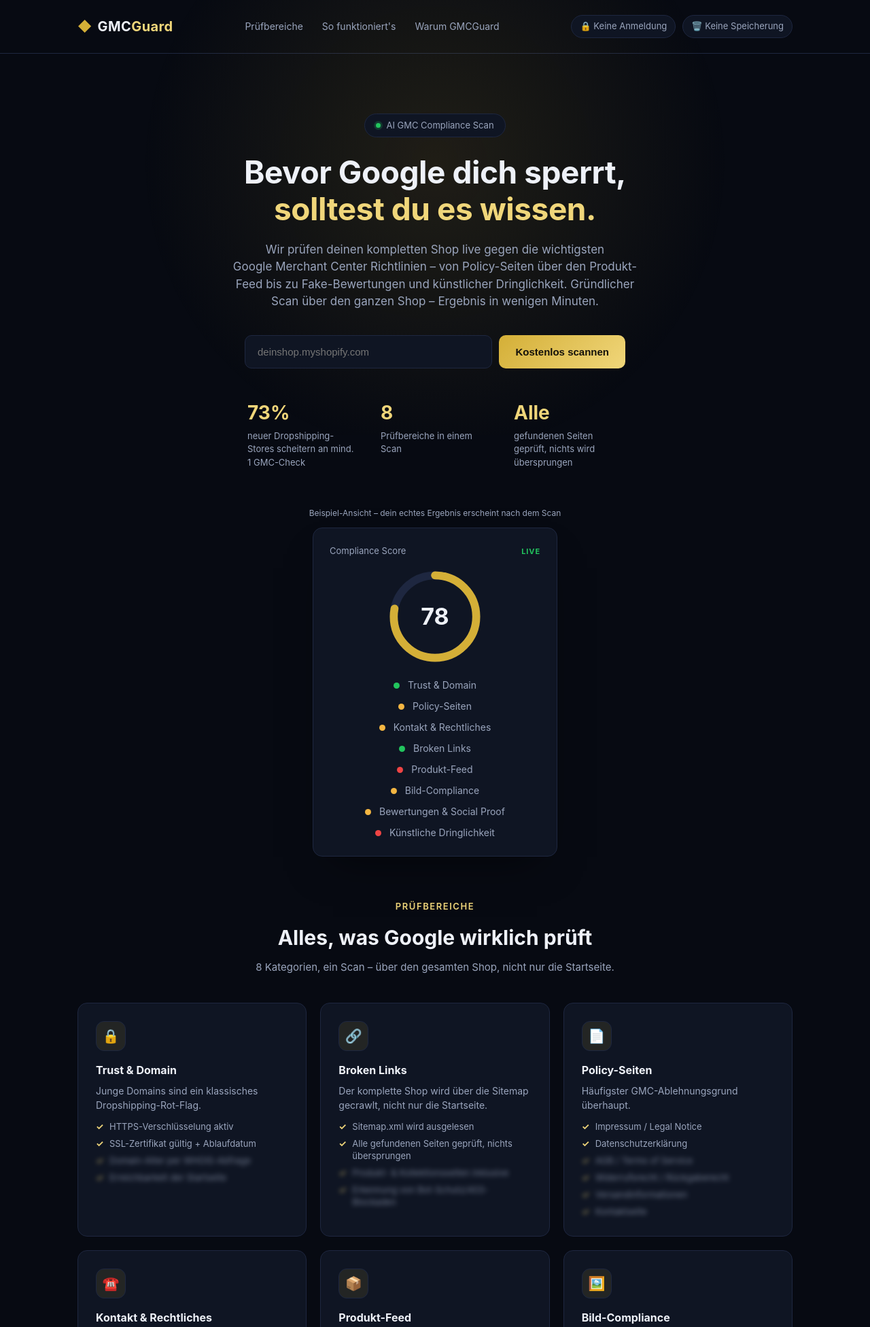
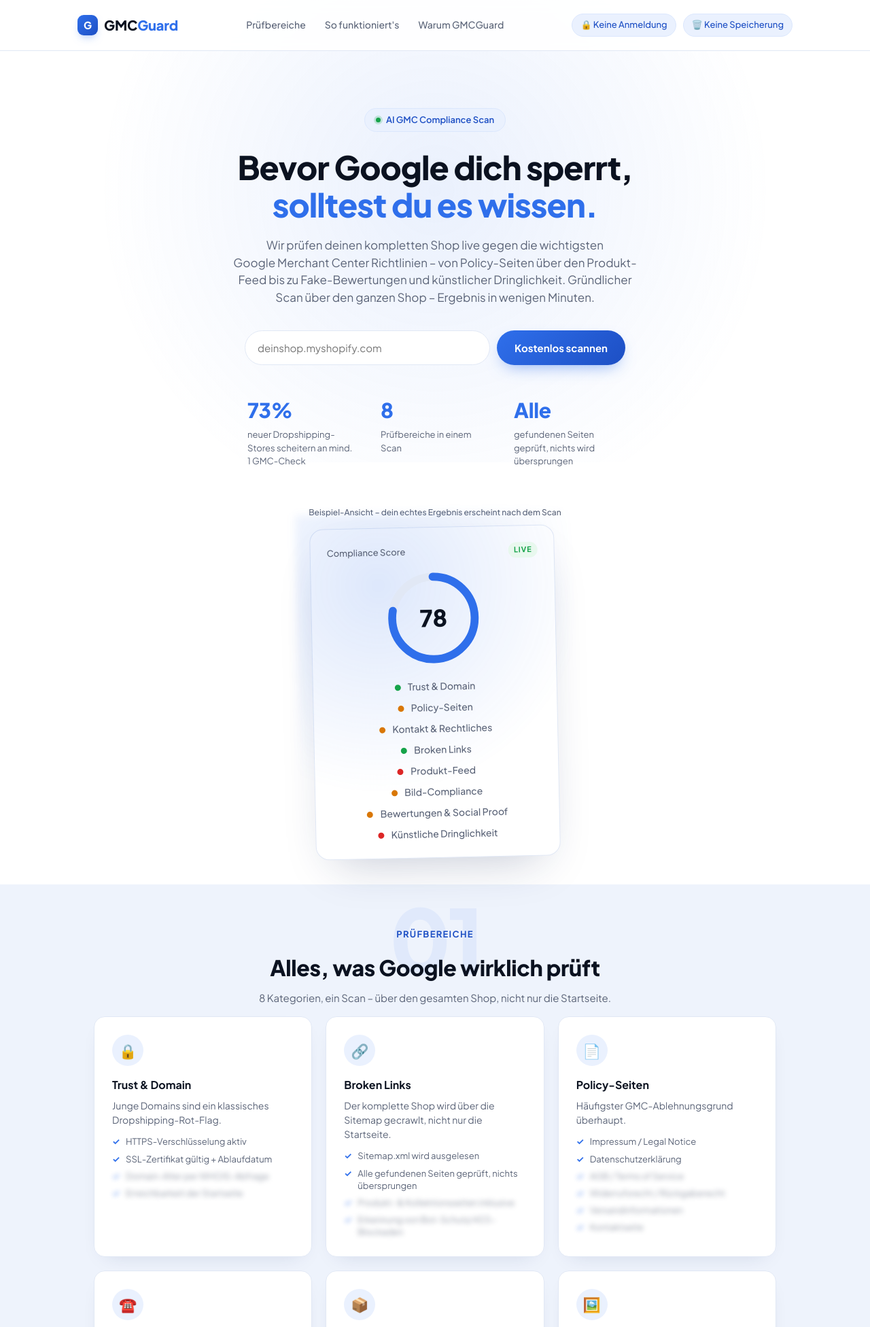
Before and after one commit to BennetEcom/gmc-compliance-scanner, a FastAPI app: page / in a window 1280 px wide. Shown: the top 1952 px of the page at 68% size. Run offline with FastAPI, Linux system fonts and the light colour scheme.

Commit message:
Redesign: white/blue theme inspired by Kalodata with section watermark numbers, floating hero card, distinctive font

```diff
--- a/app/static/css/style.css
+++ b/app/static/css/style.css
@@ -1,15 +1,23 @@
 :root {
-  --bg: #070a12;
-  --bg-elevated: #0f1523;
-  --border: #1e2740;
-  --text: #eef1f8;
-  --text-dim: #9aa5bd;
-  --gold: #d4af37;
-  --gold-soft: #f0d67a;
-  --green: #22c55e;
-  --yellow: #f5b642;
-  --red: #ef4444;
-  --radius: 14px;
+  --bg: #ffffff;
+  --bg-alt: #eef3fc;
+  --bg-elevated: #ffffff;
+  --border: #e1e8f5;
+  --text: #0b1220;
+  --text-dim: #5b6478;
+  --blue: #2f6feb;
+  --blue-dark: #1d4fc4;
+  --blue-soft: #eaf1fe;
+  --blue-pale: #dbe7fd;
+  --green: #16a34a;
+  --green-soft: #e8f8ee;
+  --yellow: #d97706;
+  --yellow-soft: #fdf3e2;
+  --red: #dc2626;
+  --red-soft: #fdeaea;
+  --radius: 16px;
+  --shadow-sm: 0 12px 30px -18px rgba(20, 40, 90, 0.18);
+  --shadow-lg: 0 30px 70px -30px rgba(20, 40, 90, 0.28);
 }
 
 * { box-sizing: border-box; }
@@ -18,19 +26,20 @@ body {
   margin: 0;
   background: var(--bg);
   color: var(--text);
-  font-family: "Inter", -apple-system, BlinkMacSystemFont, "Segoe UI", Roboto, sans-serif;
+  font-family: "Plus Jakarta Sans", "Inter", -apple-system, BlinkMacSystemFont, "Segoe UI", Roboto, sans-serif;
   line-height: 1.5;
   position: relative;
+  -webkit-font-smoothing: antialiased;
 }
 
 .bg-glow {
   position: fixed;
-  top: -20%;
+  top: -15%;
   left: 50%;
   transform: translateX(-50%);
-  width: 1200px;
+  width: 1300px;
   height: 800px;
-  background: radial-gradient(circle at center, rgba(212, 175, 55, 0.12), transparent 60%);
+  background: radial-gradient(circle at center, rgba(47, 111, 235, 0.10), transparent 65%);
   pointer-events: none;
   z-index: 0;
 }
@@ -43,23 +52,55 @@ body {
   z-index: 1;
 }
 
-.accent { color: var(--gold-soft); }
+.accent { color: var(--blue); }
+
+/* Full-width alternating background bands */
+.band { position: relative; overflow: hidden; }
+.band-alt { background: var(--bg-alt); }
+.band-dots {
+  background-image: radial-gradient(rgba(47,111,235,0.16) 1.4px, transparent 1.4px);
+  background-size: 22px 22px;
+  -webkit-mask-image: linear-gradient(to bottom, transparent, black 60px, black calc(100% - 60px), transparent);
+  mask-image: linear-gradient(to bottom, transparent, black 60px, black calc(100% - 60px), transparent);
+}
+
+.section-num {
+  position: absolute;
+  top: -18px;
+  left: 50%;
+  transform: translateX(-50%);
+  font-size: 130px;
+  font-weight: 800;
+  color: rgba(47, 111, 235, 0.07);
+  letter-spacing: -0.04em;
+  z-index: 0;
+  pointer-events: none;
+  user-select: none;
+}
+@media (max-width: 700px) { .section-num { font-size: 84px; top: -8px; } }
 
 /* Topbar */
-.topbar { padding: 22px 0; border-bottom: 1px solid var(--border); }
+.topbar { padding: 20px 0; border-bottom: 1px solid var(--border); background: rgba(255,255,255,0.85); backdrop-filter: blur(8px); position: sticky; top: 0; z-index: 20; }
 .topbar-inner { display: flex; justify-content: space-between; align-items: center; flex-wrap: wrap; gap: 12px; }
-.brand { display: flex; align-items: center; gap: 8px; font-weight: 700; font-size: 20px; letter-spacing: 0.02em; }
-.brand-mark { color: var(--gold); }
+.brand { display: flex; align-items: center; gap: 9px; font-weight: 800; font-size: 20px; letter-spacing: -0.01em; }
+.brand-mark {
+  display: inline-flex; align-items: center; justify-content: center;
+  width: 30px; height: 30px; border-radius: 9px;
+  background: linear-gradient(135deg, var(--blue), var(--blue-dark));
+  color: #fff; font-size: 15px; font-style: normal;
+  box-shadow: 0 6px 14px -6px rgba(47,111,235,0.6);
+}
 .nav-links { display: flex; gap: 28px; }
-.nav-links a { color: var(--text-dim); text-decoration: none; font-size: 14px; }
+.nav-links a { color: var(--text-dim); text-decoration: none; font-size: 14px; font-weight: 500; }
 .nav-links a:hover { color: var(--text); }
 @media (max-width: 860px) { .nav-links { display: none; } }
 .topbar-badges { display: flex; gap: 10px; flex-wrap: wrap; }
 .pill {
   font-size: 13px;
-  color: var(--text-dim);
-  background: var(--bg-elevated);
-  border: 1px solid var(--border);
+  font-weight: 500;
+  color: var(--blue-dark);
+  background: var(--blue-soft);
+  border: 1px solid var(--blue-pale);
   padding: 6px 12px;
   border-radius: 999px;
 }
@@ -70,14 +111,15 @@ body {
   flex-direction: column;
   align-items: center;
   text-align: center;
-  padding: 88px 24px 56px;
+  padding: 84px 24px 40px;
+  position: relative;
 }
 
 .eyebrow {
-  color: var(--gold-soft);
+  color: var(--blue-dark);
   font-size: 13px;
-  font-weight: 600;
-  letter-spacing: 0.12em;
+  font-weight: 700;
+  letter-spacing: 0.1em;
   text-transform: uppercase;
   margin: 0 0 14px;
 }
@@ -86,22 +128,24 @@ body {
   display: inline-flex;
   align-items: center;
   gap: 8px;
-  color: var(--text-dim);
+  color: var(--blue-dark);
   font-size: 13px;
-  background: var(--bg-elevated);
-  border: 1px solid var(--border);
+  font-weight: 600;
+  background: var(--blue-soft);
+  border: 1px solid var(--blue-pale);
   padding: 7px 16px;
   border-radius: 999px;
   margin: 0 0 24px;
 }
-.pulse-dot { width: 7px; height: 7px; border-radius: 50%; background: var(--green); box-shadow: 0 0 0 3px rgba(34,197,94,0.2); }
+.pulse-dot { width: 7px; height: 7px; border-radius: 50%; background: var(--green); box-shadow: 0 0 0 3px rgba(22,163,74,0.2); }
 
 h1 {
-  font-size: 46px;
-  line-height: 1.18;
+  font-size: 48px;
+  line-height: 1.15;
   margin: 0 0 20px;
-  font-weight: 700;
-  letter-spacing: -0.01em;
+  font-weight: 800;
+  letter-spacing: -0.02em;
+  max-width: 780px;
 }
 
 .lead {
@@ -118,34 +162,37 @@ h1 {
   flex: 1;
   min-width: 220px;
   padding: 15px 18px;
-  border-radius: 10px;
-  border: 1px solid var(--border);
-  background: var(--bg-elevated);
+  border-radius: 999px;
+  border: 1.5px solid var(--border);
+  background: #fff;
   color: var(--text);
   font-size: 15px;
+  font-family: inherit;
 }
-#store-url:focus { outline: 2px solid var(--gold); }
+#store-url:focus { outline: none; border-color: var(--blue); box-shadow: 0 0 0 4px rgba(47,111,235,0.14); }
 
 #scan-btn {
-  padding: 15px 24px;
-  border-radius: 10px;
+  padding: 15px 26px;
+  border-radius: 999px;
   border: none;
-  background: linear-gradient(135deg, var(--gold), var(--gold-soft));
-  color: #14110a;
+  background: linear-gradient(135deg, var(--blue), var(--blue-dark));
+  color: #fff;
   font-weight: 700;
   font-size: 15px;
+  font-family: inherit;
   cursor: pointer;
   white-space: nowrap;
   transition: transform 0.15s ease, box-shadow 0.15s ease;
+  box-shadow: 0 10px 24px -10px rgba(47,111,235,0.6);
 }
-#scan-btn:hover { transform: translateY(-1px); box-shadow: 0 8px 24px rgba(212,175,55,0.25); }
+#scan-btn:hover { transform: translateY(-1px); box-shadow: 0 12px 28px -8px rgba(47,111,235,0.7); }
 #scan-btn:disabled { opacity: 0.6; cursor: wait; transform: none; }
 
 .form-error {
   margin-top: 12px;
-  color: #ffb4b4;
-  background: rgba(239, 68, 68, 0.12);
-  border: 1px solid rgba(239, 68, 68, 0.3);
+  color: var(--red);
+  background: var(--red-soft);
+  border: 1px solid rgba(220, 38, 38, 0.25);
   padding: 10px 14px;
   border-radius: 8px;
   font-size: 14px;
@@ -153,29 +200,39 @@ h1 {
 
 .stat-row { display: flex; gap: 36px; margin-top: 44px; flex-wrap: wrap; }
 .stat-row.centered { justify-content: center; text-align: left; }
-.stat-num { font-size: 28px; font-weight: 700; color: var(--gold-soft); }
+.stat-num { font-size: 30px; font-weight: 800; color: var(--blue); letter-spacing: -0.01em; }
 .stat-label { color: var(--text-dim); font-size: 13px; max-width: 160px; margin-top: 4px; }
 
-/* Hero visual */
-.hero-visual { margin-top: 56px; display: flex; flex-direction: column; align-items: center; }
-.preview-caption { color: var(--text-dim); font-size: 12px; margin-bottom: 12px; }
+/* Hero visual — floating dashboard card */
+.hero-visual { margin-top: 56px; display: flex; flex-direction: column; align-items: center; position: relative; }
+.preview-caption { color: var(--text-dim); font-size: 12px; margin-bottom: 12px; font-weight: 500; }
 .scorecard-preview {
+  position: relative;
   width: min(360px, 100%);
-  background: var(--bg-elevated);
+  background: #fff;
   border: 1px solid var(--border);
-  border-radius: var(--radius);
+  border-radius: 20px;
   padding: 24px;
-  box-shadow: 0 30px 60px -30px rgba(0,0,0,0.6);
+  box-shadow: var(--shadow-lg);
+  transform: rotate(-1.2deg);
 }
-.scorecard-header { display: flex; justify-content: space-between; align-items: center; color: var(--text-dim); font-size: 13px; margin-bottom: 16px; }
-.badge-live { color: var(--green); font-weight: 700; font-size: 11px; letter-spacing: 0.08em; }
+.scorecard-preview::before {
+  content: "";
+  position: absolute;
+  inset: -22px;
+  z-index: -1;
+  background: radial-gradient(circle at 30% 20%, rgba(47,111,235,0.16), transparent 60%);
+  filter: blur(6px);
+}
+.scorecard-header { display: flex; justify-content: space-between; align-items: center; color: var(--text-dim); font-size: 13px; font-weight: 500; margin-bottom: 16px; }
+.badge-live { color: var(--green); font-weight: 700; font-size: 11px; letter-spacing: 0.08em; background: var(--green-soft); padding: 3px 8px; border-radius: 999px; }
 
 .score-ring-preview { position: relative; width: 140px; height: 140px; margin: 0 auto 20px; }
 .score-ring-preview svg { width: 100%; height: 100%; transform: rotate(-90deg); }
 .ring-bg { fill: none; stroke: var(--border); stroke-width: 10; }
 .ring-fg {
   fill: none;
-  stroke: var(--gold);
+  stroke: var(--blue);
   stroke-width: 10;
   stroke-linecap: round;
   stroke-dasharray: 326.7;
@@ -187,97 +244,114 @@ h1 {
 .ring-fg.red { stroke: var(--red); }
 .score-ring-num {
   position: absolute; inset: 0; display: flex; align-items: center; justify-content: center;
-  font-size: 34px; font-weight: 700;
+  font-size: 34px; font-weight: 800;
 }
 
-.preview-list { list-style: none; padding: 0; margin: 0; display: flex; flex-direction: column; gap: 10px; font-size: 14px; color: var(--text-dim); }
+.preview-list { list-style: none; padding: 0; margin: 0; display: flex; flex-direction: column; gap: 10px; font-size: 14px; color: var(--text-dim); font-weight: 500; }
 .dot { display: inline-block; width: 9px; height: 9px; border-radius: 50%; margin-right: 8px; }
 .dot.green { background: var(--green); }
 .dot.yellow { background: var(--yellow); }
 .dot.red { background: var(--red); }
 
 /* Section headings (generic, centered) */
-.section-head { text-align: center; padding: 8px 24px 8px; }
-.section-head h2, .section-title { font-size: 30px; margin: 0 0 10px; text-align: center; }
+.section-head { text-align: center; padding: 64px 24px 8px; position: relative; }
+.section-head h2, .section-title { font-size: 32px; margin: 0 0 10px; text-align: center; font-weight: 800; letter-spacing: -0.01em; }
 .section-sub { color: var(--text-dim); font-size: 15px; margin: 0; }
 
 /* Feature grid (Prüfbereiche) */
-.features { padding: 32px 24px 72px; }
+.features { padding: 8px 24px 80px; position: relative; }
 .feature-grid { display: grid; grid-template-columns: repeat(3, 1fr); gap: 20px; }
 @media (max-width: 900px) { .feature-grid { grid-template-columns: repeat(2, 1fr); } }
 @media (max-width: 600px) { .feature-grid { grid-template-columns: 1fr; } }
 .feature-card {
-  background: var(--bg-elevated);
+  background: #fff;
   border: 1px solid var(--border);
   border-radius: var(--radius);
   padding: 26px;
   text-align: left;
+  box-shadow: var(--shadow-sm);
+  transition: transform 0.18s ease, box-shadow 0.18s ease;
 }
+.feature-card:hover { transform: translateY(-3px); box-shadow: var(--shadow-lg); }
 .feature-icon {
-  width: 44px; height: 44px;
+  width: 46px; height: 46px;
   display: flex; align-items: center; justify-content: center;
-  font-size: 20px;
-  background: rgba(212,175,55,0.1);
-  border: 1px solid var(--border);
-  border-radius: 12px;
+  font-size: 21px;
+  background: var(--blue-soft);
+  border-radius: 50%;
   margin-bottom: 16px;
 }
-.feature-card h3, .why-card h3 { margin: 0 0 8px; font-size: 16px; }
+.feature-card h3, .why-card h3 { margin: 0 0 8px; font-size: 16px; font-weight: 700; }
 .feature-card p, .why-card p { color: var(--text-dim); font-size: 14px; margin: 0; line-height: 1.5; }
 .feature-list { list-style: none; padding: 0; margin: 12px 0 0; display: flex; flex-direction: column; gap: 7px; }
 .feature-list li { font-size: 13px; color: var(--text-dim); padding-left: 20px; position: relative; line-height: 1.4; }
-.feature-list li::before { content: "✓"; position: absolute; left: 0; color: var(--gold-soft); font-weight: 700; }
-.feature-list li.blurred { filter: blur(3.5px); opacity: 0.7; user-select: none; }
+.feature-list li::before { content: "✓"; position: absolute; left: 0; color: var(--blue); font-weight: 700; }
+.feature-list li.blurred { filter: blur(3.5px); opacity: 0.65; user-select: none; }
 
 /* How it works */
-.how { padding: 40px 24px 72px; text-align: center; }
+.how { padding: 64px 24px 80px; text-align: center; position: relative; }
 .how-steps { display: flex; align-items: flex-start; justify-content: center; gap: 0; margin-top: 36px; }
 .how-step { display: flex; flex-direction: column; align-items: center; text-align: center; max-width: 260px; }
 .how-circle {
-  width: 48px; height: 48px;
+  width: 52px; height: 52px;
   border-radius: 50%;
-  border: 1px solid var(--border);
-  background: var(--bg-elevated);
-  color: var(--gold-soft);
-  font-weight: 700; font-size: 18px;
+  background: linear-gradient(135deg, var(--blue), var(--blue-dark));
+  color: #fff;
+  font-weight: 800; font-size: 19px;
   display: flex; align-items: center; justify-content: center;
   margin-bottom: 16px;
+  box-shadow: 0 10px 22px -10px rgba(47,111,235,0.55);
 }
-.how-step h3 { margin: 0 0 8px; font-size: 16px; }
+.how-step h3 { margin: 0 0 8px; font-size: 16px; font-weight: 700; }
 .how-step p { color: var(--text-dim); font-size: 14px; margin: 0; }
-.how-line { flex: 1; height: 1px; background: var(--border); margin-top: 24px; min-width: 24px; }
+.how-line { flex: 1; height: 2px; background: repeating-linear-gradient(90deg, var(--border) 0 6px, transparent 6px 12px); margin-top: 26px; min-width: 24px; }
 @media (max-width: 760px) {
   .how-steps { flex-direction: column; gap: 28px; }
   .how-line { display: none; }
 }
 
-/* Why grid (static, replaces slider) */
-.why { padding: 8px 24px 72px; text-align: center; }
+/* Why grid */
+.why { padding: 64px 24px 80px; text-align: center; position: relative; }
 .why-grid { display: grid; grid-template-columns: repeat(3, 1fr); gap: 20px; margin-top: 32px; text-align: left; }
 @media (max-width: 900px) { .why-grid { grid-template-columns: repeat(2, 1fr); } }
 @media (max-width: 600px) { .why-grid { grid-template-columns: 1fr; } }
-.why-card { background: var(--bg-elevated); border: 1px solid var(--border); border-radius: var(--radius); padding: 26px; }
+.why-card { background: #fff; border: 1px solid var(--border); border-radius: var(--radius); padding: 26px; box-shadow: var(--shadow-sm); }
 
 /* Final CTA */
-.final-cta { padding: 8px 24px 80px; }
+.final-cta { padding: 8px 24px 88px; }
 .final-cta-panel {
-  background: var(--bg-elevated);
-  border: 1px solid var(--border);
-  border-radius: var(--radius);
-  padding: 56px 24px;
+  position: relative;
+  overflow: hidden;
+  background: linear-gradient(135deg, var(--blue-dark), var(--blue) 60%, #4f8bff);
+  border-radius: 24px;
+  padding: 60px 24px;
   text-align: center;
+  box-shadow: var(--shadow-lg);
 }
-.final-cta-panel h2 { margin: 0 0 12px; font-size: 28px; }
-.final-cta-panel p { color: var(--text-dim); margin: 0 0 28px; }
+.final-cta-panel::before {
+  content: "";
+  position: absolute;
+  inset: 0;
+  background-image: radial-gradient(rgba(255,255,255,0.16) 1.6px, transparent 1.6px);
+  background-size: 24px 24px;
+  -webkit-mask-image: radial-gradient(circle at 30% 30%, black, transparent 70%);
+  mask-image: radial-gradient(circle at 30% 30%, black, transparent 70%);
+}
+.final-cta-panel h2 { margin: 0 0 12px; font-size: 30px; font-weight: 800; color: #fff; position: relative; }
+.final-cta-panel p { color: rgba(255,255,255,0.85); margin: 0 0 28px; position: relative; }
 .cta-button {
+  position: relative;
   display: inline-block;
-  padding: 15px 28px;
-  border-radius: 10px;
-  background: linear-gradient(135deg, var(--gold), var(--gold-soft));
-  color: #14110a;
+  padding: 15px 30px;
+  border-radius: 999px;
+  background: #fff;
+  color: var(--blue-dark);
   font-weight: 700;
   text-decoration: none;
+  box-shadow: 0 14px 28px -12px rgba(0,0,0,0.35);
+  transition: transform 0.15s ease;
 }
+.cta-button:hover { transform: translateY(-2px); }
 
 /* Report */
 .report-section { padding: 20px 24px 80px; }
--- a/app/templates/index.html
+++ b/app/templates/index.html
@@ -4,6 +4,9 @@
   <meta charset="UTF-8" />
   <meta name="viewport" content="width=device-width, initial-scale=1.0" />
   <title>GMC Compliance Scanner – Prüfe deinen Store vor der Google-Sperrung</title>
+  <link rel="preconnect" href="https://fonts.googleapis.com" />
+  <link rel="preconnect" href="https://fonts.gstatic.com" crossorigin />
+  <link href="https://fonts.googleapis.com/css2?family=Plus+Jakarta+Sans:wght@400;500;600;700;800&display=swap" rel="stylesheet" />
   <link rel="stylesheet" href="/static/css/style.css" />
 </head>
 <body>
@@ -12,7 +15,7 @@
   <header class="topbar">
     <div class="container topbar-inner">
       <div class="brand">
-        <span class="brand-mark">◆</span>
+        <span class="brand-mark">G</span>
         <span class="brand-name">GMC<span class="accent">Guard</span></span>
       </div>
       <nav class="nav-links">
@@ -114,13 +117,15 @@
       <div id="report-content" class="report-content" hidden></div>
     </section>
 
-    <section class="section-head container">
-      <p class="eyebrow">PRÜFBEREICHE</p>
-      <h2>Alles, was Google wirklich prüft</h2>
-      <p class="section-sub">8 Kategorien, ein Scan – über den gesamten Shop, nicht nur die Startseite.</p>
-    </section>
-
-    <section class="features container" id="features">
+    <section class="band band-alt" id="features">
+    <div class="container">
+      <span class="section-num">01</span>
+      <div class="section-head">
+        <p class="eyebrow">PRÜFBEREICHE</p>
+        <h2>Alles, was Google wirklich prüft</h2>
+        <p class="section-sub">8 Kategorien, ein Scan – über den gesamten Shop, nicht nur die Startseite.</p>
+      </div>
+      <div class="features">
       <div class="feature-grid">
         <div class="feature-card">
           <div class="feature-icon">🔒</div>
@@ -214,9 +219,13 @@
           </ul>
         </div>
       </div>
+      </div>
+    </div>
     </section>
 
-    <section class="how container" id="how">
+    <section class="band" id="how">
+    <div class="container how">
+      <span class="section-num">02</span>
       <p class="eyebrow" style="text-align:center">SO FUNKTIONIERT'S</p>
       <h2 class="section-title">Drei Schritte. Das war's.</h2>
       <div class="how-steps">
@@ -238,9 +247,12 @@
           <p>Score, Ampel-Bewertung pro Kategorie und konkrete To-Dos – direkt auf der Seite.</p>
         </div>
       </div>
+    </div>
     </section>
 
-    <section class="why container" id="why">
+    <section class="band band-alt" id="why">
+    <div class="container why">
+      <span class="section-num">03</span>
       <h2 class="section-title">Warum GMCGuard</h2>
       <div class="why-grid">
         <div class="why-card">
@@ -274,6 +286,7 @@
           <p>Entwickelt für Shopify-Stores und Dropshipping-Teams, die ihr Ads-Budget schützen wollen.</p>
         </div>
       </div>
+    </div>
     </section>
 
     <section class="final-cta container">
```
Also changed, not shown: other parts of app/static/css/style.css (+36 -33 lines).
